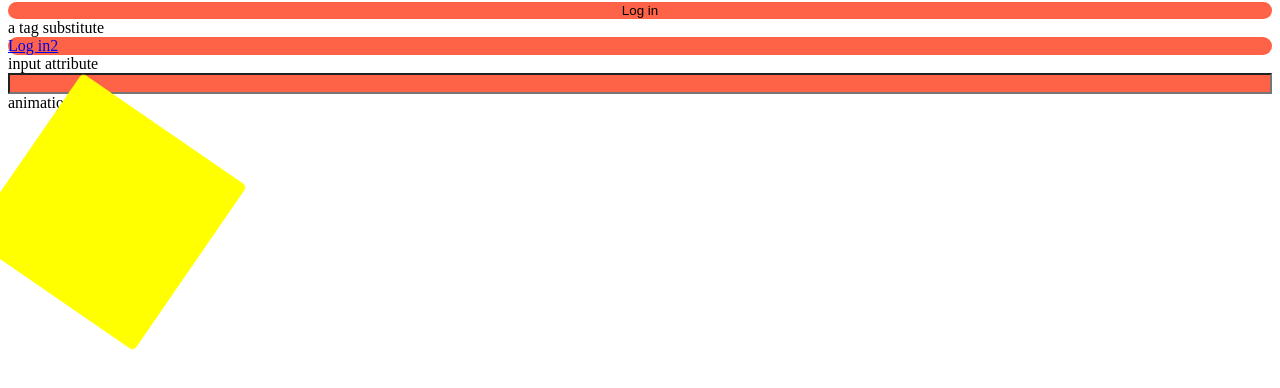
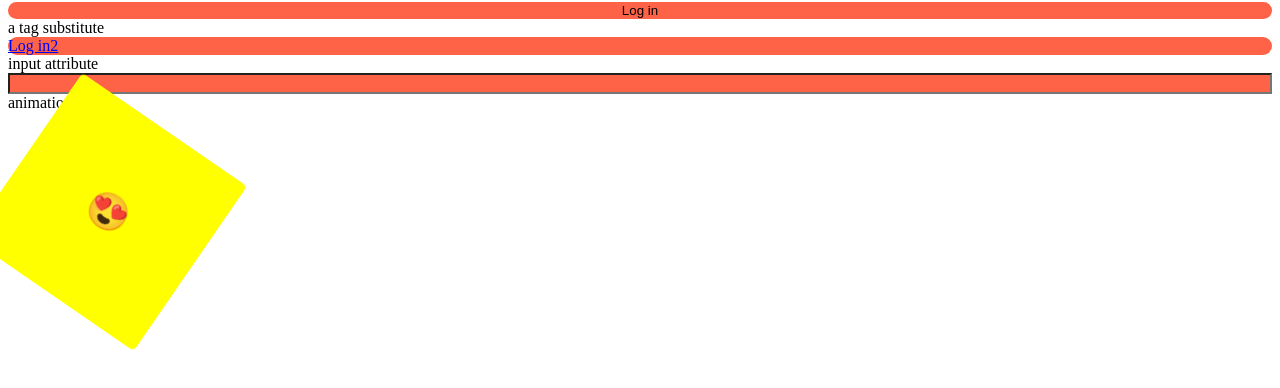
Before and after one commit to hyungjun-tech01/react-masterclass, a React (Create React App) app: page / in a window 1280 px wide. Shown: the part 260-648 px from the top of the page. Built offline with nearby package versions, Linux system fonts and the light colour scheme.

Commit message:
span select in styled-component

```diff
--- a/src/App.js
+++ b/src/App.js
@@ -54,11 +54,21 @@
 `;
 
 //animation을 위한 Box
+//justify-content:center; : 좌우로 center
+// align-items:center; : 아래위로 center
 const AnimationBox = styled.div`
   height:200px;
   width:200px;
   background-color : yellow;
+  display:flex;
+  justify-content:center;
+  align-items:center;
   animation:${rotationAnimation} 5s linear infinite;
+  span{
+    font-size:36px;
+    &:hover{
+      font-size: 46px;
+  }
 `;
 
 
@@ -78,7 +88,9 @@
       <span>input attribute</span>
       <Input />
       <span>animation</span>
-      <AnimationBox />
+      <AnimationBox>
+        <span>😍</span>
+      </AnimationBox>
     </Father>
   );
 }
```
